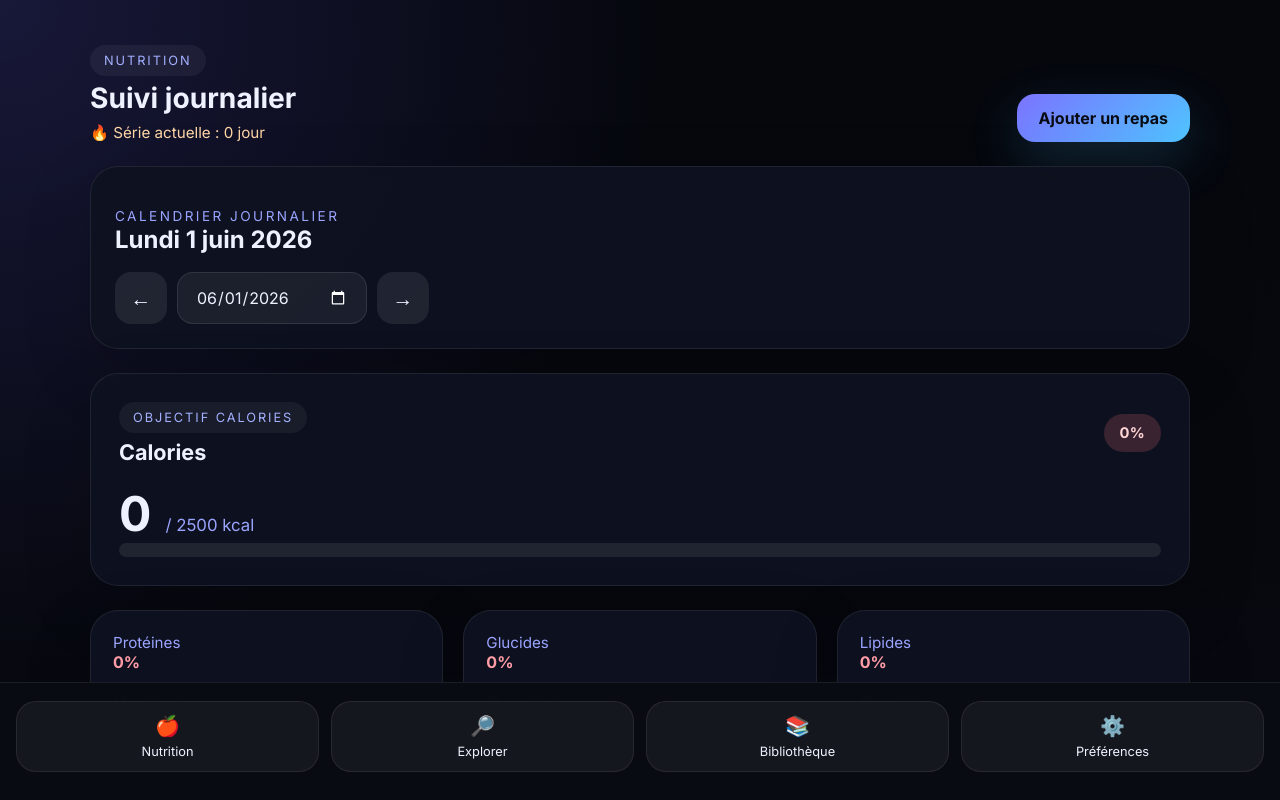
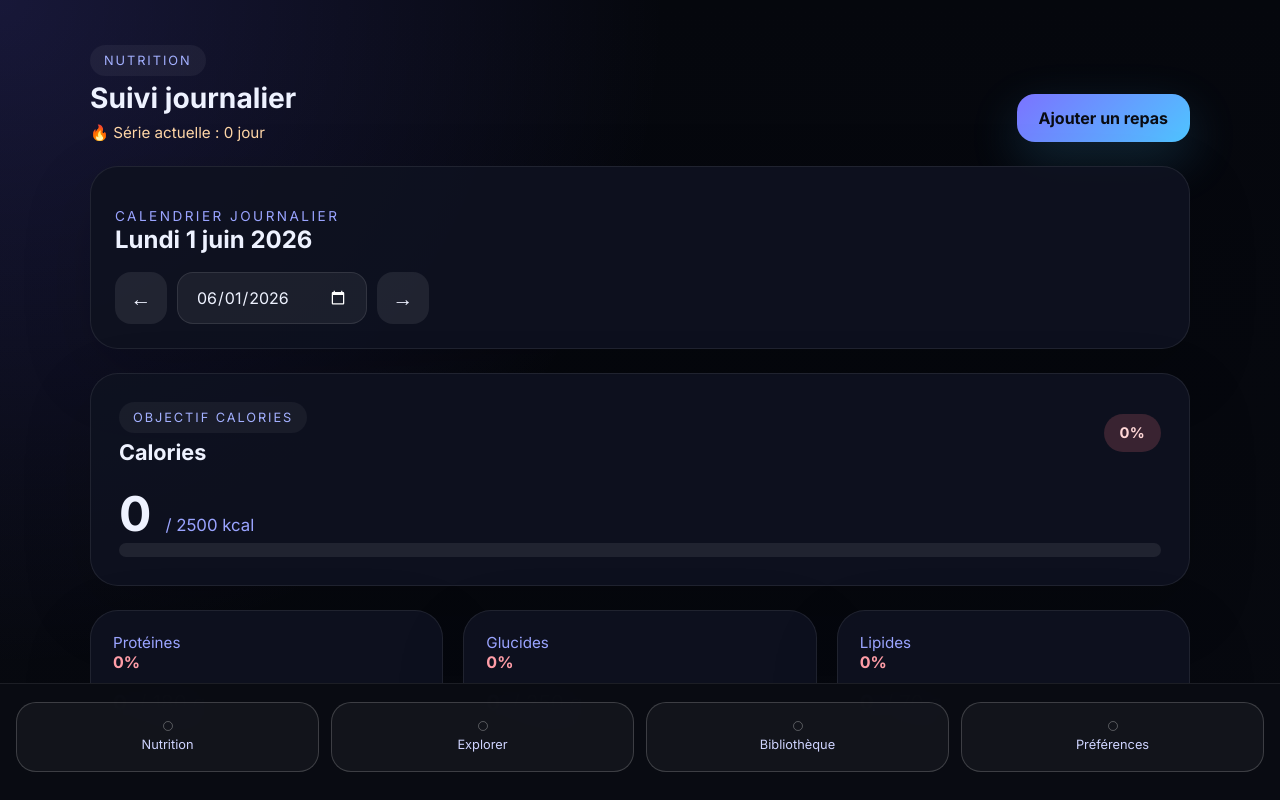
Before and after one commit to maximeautrusseau6-ux/fittrack, a React (Vite) app: page / in a window 1280 px wide. Shown: the top 800 px of the page. Built offline with nearby package versions, Linux system fonts and the light colour scheme.

Commit message:
Nouvelle fonctionnalité

```diff
--- a/src/components/Sidebar.css
+++ b/src/components/Sidebar.css
@@ -35,10 +35,10 @@
   justify-content: center;
   gap: 6px;
   padding: 12px 8px;
-  background: rgba(255, 255, 255, 0.05);
-  border: 1px solid rgba(255, 255, 255, 0.08);
+  background: rgba(255, 255, 255, 0.04);
+  border: 1px solid rgba(255, 255, 255, 0.18);
   border-radius: 20px;
-  color: #eef2ff;
+  color: #cfd4ff;
   font-size: 0.8rem;
   min-height: 70px;
   transition: transform 0.18s ease, background 0.18s ease, border-color 0.18s ease;
@@ -46,13 +46,17 @@
 
 .bottom-nav-button:hover,
 .bottom-nav-button:focus-visible {
-  background: rgba(79, 196, 255, 0.14);
-  border-color: rgba(79, 196, 255, 0.22);
+  background: rgba(255, 255, 255, 0.08);
+  border-color: rgba(255, 255, 255, 0.28);
   transform: translateY(-1px);
 }
 
 .nav-icon {
-  font-size: 1.25rem;
+  width: 10px;
+  height: 10px;
+  border-radius: 50%;
+  border: 1px solid rgba(255, 255, 255, 0.28);
+  background: transparent;
 }
 
 .nav-label {
--- a/src/components/Sidebar.jsx
+++ b/src/components/Sidebar.jsx
@@ -1,10 +1,10 @@
 import './Sidebar.css';
 
 const NAV = [
-  { id: 'nutrition', label: 'Nutrition', icon: '🍎' },
-  { id: 'explore', label: 'Explorer', icon: '🔎' },
-  { id: 'library', label: 'Bibliothèque', icon: '📚' },
-  { id: 'settings', label: 'Préférences', icon: '⚙️' }
+  { id: 'nutrition', label: 'Nutrition' },
+  { id: 'explore', label: 'Explorer' },
+  { id: 'library', label: 'Bibliothèque' },
+  { id: 'settings', label: 'Préférences' }
 ];
 
 export default function Sidebar({ hidden }) {
@@ -12,7 +12,7 @@ export default function Sidebar({ hidden }) {
     <nav className={`bottom-nav${hidden ? ' bottom-nav--hidden' : ''}`} aria-hidden={hidden}>
       {NAV.map((item) => (
         <button key={item.id} className="bottom-nav-button" type="button">
-          <span className="nav-icon" aria-hidden="true">{item.icon}</span>
+          <span className="nav-icon" aria-hidden="true" />
           <span className="nav-label">{item.label}</span>
         </button>
       ))}
```
